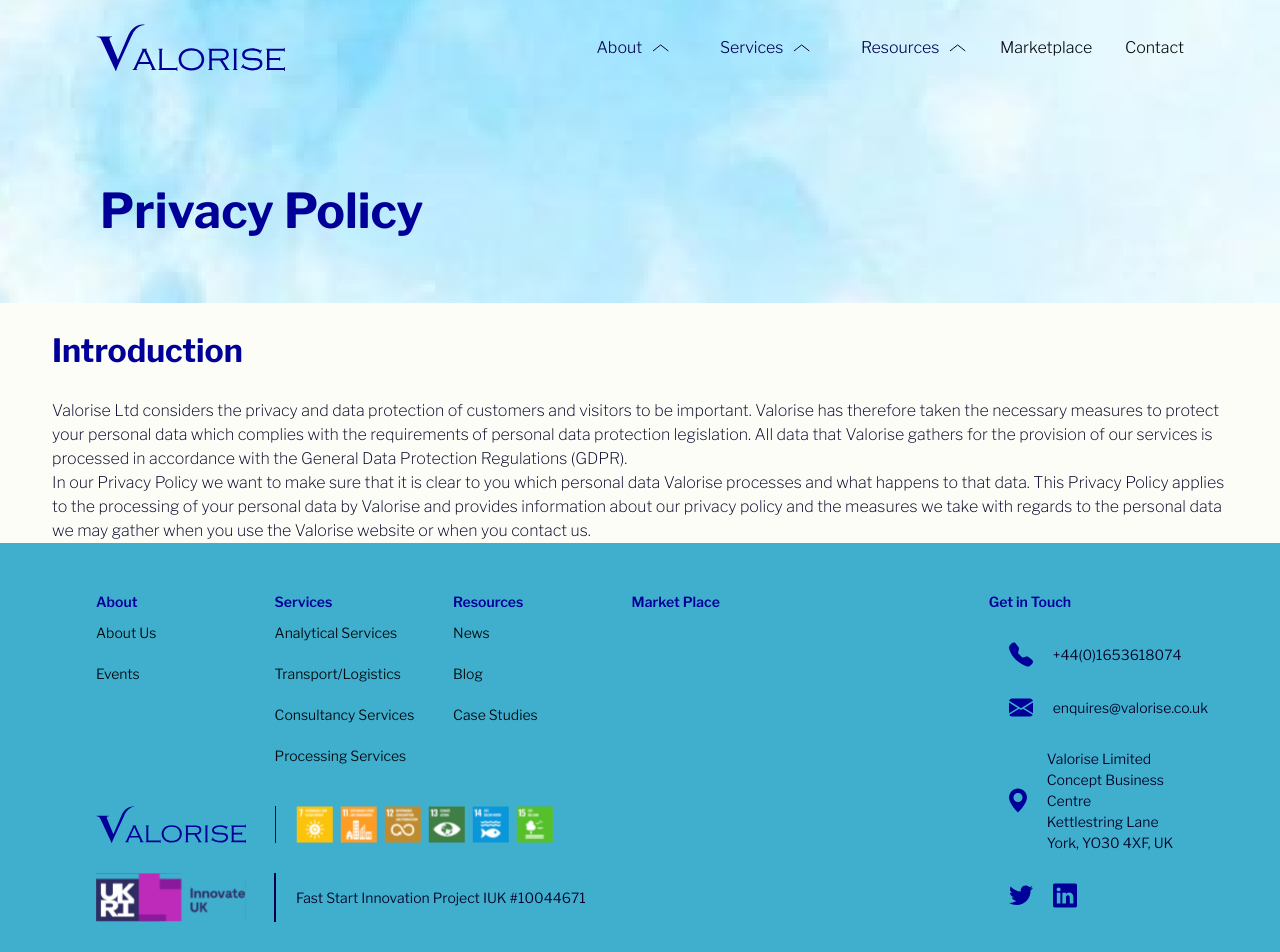
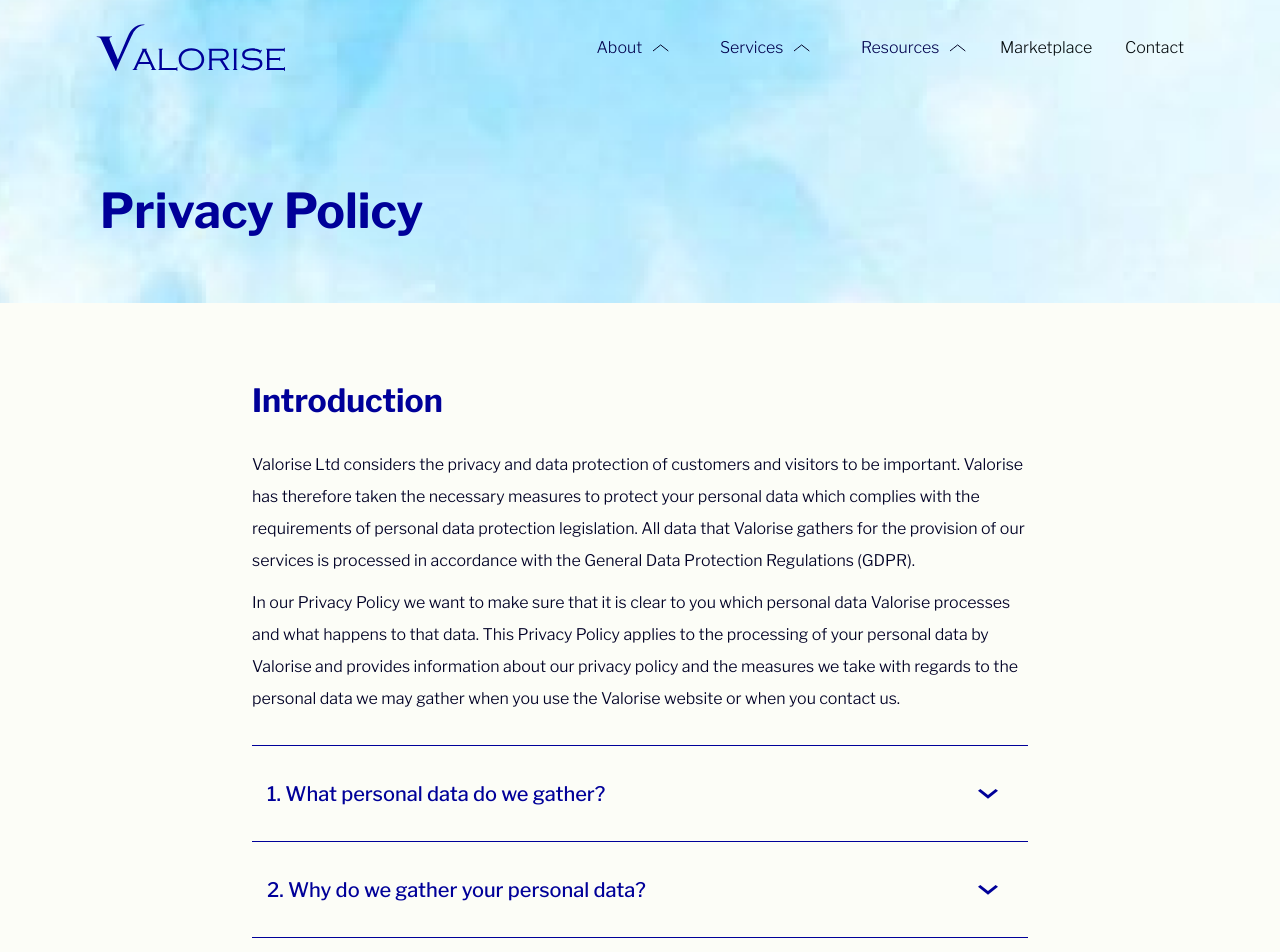
Before and after one commit to Valorise-Limited/Valorise-website, a React (Create React App) app in the folder frontend/: page /legal/privacy-policy in a window 1280 px wide. Shown: the top 952 px of the page. Built offline with nearby package versions, Linux system fonts and the light colour scheme.

Commit message:
complete design conversion for privacy policy page for large screen devices

```diff
--- a/frontend/src/pages/legal/PrivacyPolicy.jsx
+++ b/frontend/src/pages/legal/PrivacyPolicy.jsx
@@ -1,110 +1,177 @@
-import React from 'react';
 import "./privacy-policy.scss";
 import ClimateBanner from 'components/climate-banner/ClimateBanner';
+import arrowDownIcon from "assets/svgs/arrow-down-blue.svg"
+import { useState } from 'react';
 
-// const ppData = [
-//     {
-//         id: 1,
-//         text: "We do not collect any data that can identify you personally through our website. We only collect the data that is necessary to perform legitimate business services., although in line with most websites, some information, e.g., IP address, date and time of visit is logged. Google Analytics is used to monitor our website. The information we collect includes the following:",
-//         bullets: {
-//             b1: "Basic information like your name, position and title, employer, and contact details (e-mail, phone and mailing address).",
-//             b2: "Information on the customer relationship",
-//             b3: "Information relating to your use of our technical platforms e.g., what device (PC/phone/tablet), IP address, operating system, web browser, etc.).",
-//             b4: "Information of your activity on our web pages, including web browser configuration and IP address."
-//         }
-//     },
-//     {
-//         id: 2,
-//         text: "We do not collect any data that can identify you personally through our website. We only collect the data that is necessary to perform legitimate business services., although in line with most websites, some information, e.g., IP address, date and time of visit is logged. Google Analytics is used to monitor our website. The information we collect includes the following:",
-//         bullets: {
-//             b1: "Basic information like your name, position and title, employer, and contact details (e-mail, phone and mailing address).",
-//             b2: "Information on the customer relationship",
-//             b3: "Information relating to your use of our technical platforms e.g., what device (PC/phone/tablet), IP address, operating system, web browser, etc.).",
-//             b4: "Information of your activity on our web pages, including web browser configuration and IP address."
-//         }
-//     },
-//     {
-//         id: 3,
-//         text: "We do not collect any data that can identify you personally through our website. We only collect the data that is necessary to perform legitimate business services., although in line with most websites, some information, e.g., IP address, date and time of visit is logged. Google Analytics is used to monitor our website. The information we collect includes the following:",
-//         bullets: {
-//             b1: "Basic information like your name, position and title, employer, and contact details (e-mail, phone and mailing address).",
-//             b2: "Information on the customer relationship",
-//             b3: "Information relating to your use of our technical platforms e.g., what device (PC/phone/tablet), IP address, operating system, web browser, etc.).",
-//             b4: "Information of your activity on our web pages, including web browser configuration and IP address."
-//         }
-//     },
-//     {
-//         id: 4,
-//         text: "We do not collect any data that can identify you personally through our website. We only collect the data that is necessary to perform legitimate business services., although in line with most websites, some information, e.g., IP address, date and time of visit is logged. Google Analytics is used to monitor our website. The information we collect includes the following:",
-//         bullets: {
-//             b1: "Basic information like your name, position and title, employer, and contact details (e-mail, phone and mailing address).",
-//             b2: "Information on the customer relationship",
-//             b3: "Information relating to your use of our technical platforms e.g., what device (PC/phone/tablet), IP address, operating system, web browser, etc.).",
-//             b4: "Information of your activity on our web pages, including web browser configuration and IP address."
-//         }
-//     },
-//     {
-//         id: 5,
-//         text: "We do not collect any data that can identify you personally through our website. We only collect the data that is necessary to perform legitimate business services., although in line with most websites, some information, e.g., IP address, date and time of visit is logged. Google Analytics is used to monitor our website. The information we collect includes the following:",
-//         bullets: {
-//             b1: "Basic information like your name, position and title, employer, and contact details (e-mail, phone and mailing address).",
-//             b2: "Information on the customer relationship",
-//             b3: "Information relating to your use of our technical platforms e.g., what device (PC/phone/tablet), IP address, operating system, web browser, etc.).",
-//             b4: "Information of your activity on our web pages, including web browser configuration and IP address."
-//         }
-//     },
-//     {
-//         id: 6,
-//         text: "We do not collect any data that can identify you personally through our website. We only collect the data that is necessary to perform legitimate business services., although in line with most websites, some information, e.g., IP address, date and time of visit is logged. Google Analytics is used to monitor our website. The information we collect includes the following:",
-//         bullets: {
-//             b1: "Basic information like your name, position and title, employer, and contact details (e-mail, phone and mailing address).",
-//             b2: "Information on the customer relationship",
-//             b3: "Information relating to your use of our technical platforms e.g., what device (PC/phone/tablet), IP address, operating system, web browser, etc.).",
-//             b4: "Information of your activity on our web pages, including web browser configuration and IP address."
-//         }
-//     },
-//     {
-//         id: 7,
-//         text: "We do not collect any data that can identify you personally through our website. We only collect the data that is necessary to perform legitimate business services., although in line with most websites, some information, e.g., IP address, date and time of visit is logged. Google Analytics is used to monitor our website. The information we collect includes the following:",
-//         bullets: {
-//             b1: "Basic information like your name, position and title, employer, and contact details (e-mail, phone and mailing address).",
-//             b2: "Information on the customer relationship",
-//             b3: "Information relating to your use of our technical platforms e.g., what device (PC/phone/tablet), IP address, operating system, web browser, etc.).",
-//             b4: "Information of your activity on our web pages, including web browser configuration and IP address."
-//         }
-//     },
-//     {
-//         id: 8,
-//         text: "We do not collect any data that can identify you personally through our website. We only collect the data that is necessary to perform legitimate business services., although in line with most websites, some information, e.g., IP address, date and time of visit is logged. Google Analytics is used to monitor our website. The information we collect includes the following:",
-//         bullets: {
-//             b1: "Basic information like your name, position and title, employer, and contact details (e-mail, phone and mailing address).",
-//             b2: "Information on the customer relationship",
-//             b3: "Information relating to your use of our technical platforms e.g., what device (PC/phone/tablet), IP address, operating system, web browser, etc.).",
-//             b4: "Information of your activity on our web pages, including web browser configuration and IP address."
-//         }
-//     },
-// ]
+const ppData = [
+    {
+        id: 1,
+        headingText: "1. What personal data do we gather?",
+        pointOne: {
+            text: "We do not collect any data that can identify you personally through our website. We only collect the data that is necessary to perform legitimate business services., although in line with most websites, some information, e.g., IP address, date and time of visit is logged. Google Analytics is used to monitor our website. The information we collect includes the following:",
+            bullets: [
+                "Basic information like your name, position and title, employer, and contact details (e-mail, phone and mailing address).",
+                "Information on the customer relationship",
+                "Information relating to your use of our technical platforms e.g., what device (PC/phone/tablet), IP address, operating system, web browser, etc.).",
+                "Information of your activity on our web pages, including web browser configuration and IP address."
+            ]
+        },
+        pointTwo: {
+            text: "You are not required to place any personal information on our website, but if you do not you may find that a limited amount of information will be available to you.",
+            bullets: []
+        }
+    },
+    {
+        id: 2,
+        headingText: "2. Why do we gather your personal data?",
+        pointOne: {
+            text: "We mainly gather your personal data in the interests of the usual business practices of Valorise. We may also use your data to provide you with relevant information and to maintain our relationship with you. Your data may also be used for internal visitor analysis in order to further optimise the website.",
+            bullets: []
+        },
+        pointTwo: {
+            text: "Your personal data will only be used for the purposes mentioned and described above. Valorise gathers your personal data either; on the basis of your consent, the data is necessary for the business need, or because it is legally obliged to do so.",
+            bullets: []
+        }
+    },
+    {
+        id: 3,
+        headingText: "3. Who has access to your personal data?",
+        pointOne: {
+            text: "Your data will only be used for its intended purpose by Valorise employees only. Access to your personal data is restricted to those employees that need access to it to perform their role. Should any of the information we hold become out-of-date or need updating please contact us at data@valorise.co.uk",
+            bullets: []
+        },
+        pointTwo: {
+            text: "",
+            bullets: []
+        }
+    },
+    {
+        id: 4,
+        headingText: "4. How do we protect your personal data?",
+        pointOne: {
+            text: "Valorise takes appropriate measures to protect your personal data from unauthorised access, disclosure and improper use, and to monitor the accuracy and integrity of your personal data. These measures are regularly evaluated and updated where necessary.",
+            bullets: []
+        },
+        pointTwo: {
+            text: "",
+            bullets: []
+        }
+    },
+    {
+        id: 5,
+        headingText: "5. How long do we retain your personal data?",
+        pointOne: {
+            text: "Valorise will only retain your personal data for as long as necessary for the purposes stated in this Privacy Policy. If Valorise processes personal data on the basis of your consent, then you can always revoke this consent. For instance, personal data that you provide to us in order to show your interest in the company and to obtain further information is used by us in order to carry out your request only. For statistical purposes, Valorise may store your personal data for longer than is strictly necessary, but it will take additional measures to ensure the principle of data minimisation.",
+            bullets: []
+        },
+        pointTwo: {
+            text: "",
+            bullets: []
+        }
+    },
+    {
+        id: 6,
+        headingText: "6. How can you exercise your rights?",
+        pointOne: {
+            text: "If you have questions about the processing of your personal data by Valorise or if you want to view your personal data that Valorise has processed or have it deleted, corrected or changed, or if you want to object to the processing or invoke your right to restriction of processing, you can contact Valorise via the contact details below. In principle, Valorise will respond to your request within one month.",
+            bullets: []
+        },
+        pointTwo: {
+            text: "If you have a complaint about the processing of personal data by or on behalf of Valorise, you can submit a complaint to the Information Commissioners Office .",
+            bullets: []
+        }
+    },
+    {
+        id: 7,
+        headingText: "7. Links to other websites",
+        pointOne: {
+            text: "Our website contains links to other company websites. These websites may use different privacy rules. It is your responsibility to check this before making your personal information available to them.",
+            bullets: []
+        },
+        pointTwo: {
+            text: "",
+            bullets: []
+        }
+    },
+    {
+        id: 8,
+        headingText: "8. Contact",
+        pointOne: {
+            text: "Valorise Ltd, 1 Concept Business Centre, Kettlestring Lane, York. YO30 4XF.",
+            bullets: []
+        },
+        pointTwo: {
+            text: "Email: data@valorise.co.uk",
+            bullets: []
+        }
+    },
+
+]
 
 const PrivacyPolicy = () => {
+    const [accordionIndex, setAccordionIndex] = useState(null);
+
+
+    const showAccordionContent = (index) => {
+        setAccordionIndex(index);
+        if (accordionIndex === index) {
+            return setAccordionIndex(null)
+        }
+    }
+
 
     return (
         <div className='privacy'>
             <ClimateBanner bannerHeadingText="Privacy Policy" />
             <main className='privacy-content'>
-                <div className='brand-container'>
+                <article className='brand-container-2'>
                     <div className='privacy-intro'>
                         <h3 className='big-heading-3'>
                             Introduction
                         </h3>
-                        <div>
+                        <article className="font-350">
                             <p>Valorise Ltd considers the privacy and data protection of customers and visitors to be important. Valorise has therefore taken the necessary measures to protect your personal data which complies with the requirements of personal data protection legislation. All data that Valorise gathers for the provision of our services is processed in accordance with the General Data Protection Regulations (GDPR).</p>
                             <p>In our Privacy Policy we want to make sure that it is clear to you which personal data Valorise processes and what happens to that data. This Privacy Policy applies to the processing of your personal data by Valorise and provides information about our privacy policy and the measures we take with regards to the personal data we may gather when you use the Valorise website or when you contact us.</p>
-                        </div>
+                        </article>
                     </div>
                     <div className='privacy-accordions'>
+                        {
+                            ppData.map((ppItem, index) => (
 
+                                <div className='accordion' key={ppItem.id}>
+                                    <div className='accordion-visible'>
+                                        <h4 className='big-heading-5 accordion-heading--blue'>{ppItem.headingText}</h4>
+                                        <button type='button' className={`accordion-toggler ${index === accordionIndex ? "selected" : null} `} onClick={() => showAccordionContent(index)}>
+                                            <img src={arrowDownIcon} alt="This is an arrown pointing down" />
+                                        </button>
+                                    </div>
+                                    {
+                                        (accordionIndex === index) ? (
+                                            <div className='accordion-dropdown'>
+
+                                                <p className="">{ppItem.pointOne.text}</p>
+
+
+                                                <ul className="accordion-bullet-listing"> {
+                                                    ppItem.pointOne.bullets.map((bullet, index) => (
+                                                        <li key={index}>{bullet}</li>
+
+                                                    )
+                                                    )
+                                                }
+                                                </ul>
+
+
+
+                                                <p>{ppItem.pointTwo.text}</p>
+                                            </div>
+                                        ) : null
+                                    }
+                                </div>
+                            ))
+                        }
                     </div>
-                </div>
+                </article>
             </main>
         </div>
     )
--- a/frontend/src/pages/legal/privacy-policy.scss
+++ b/frontend/src/pages/legal/privacy-policy.scss
@@ -0,0 +1,74 @@
+@use "styles/colors" as colors;
+@use "styles/typography" as typo;
+
+.privacy-content {
+    padding-top: 5rem;
+    padding-bottom: 12rem;
+}
+
+.accordion {
+    padding: 2.25rem 1.5rem;
+    border-top: 1px solid colors.$brand-blue;
+
+}
+
+.accordion:last-child {
+    border-bottom: 1px solid colors.$brand-blue;
+}
+
+.accordion-heading--blue {
+    color: colors.$brand-blue;
+}
+
+.accordion-visible {
+    display: flex;
+    align-items: center;
+    justify-content: space-between;
+
+}
+
+.accordion-dropdown {
+
+    &>* {
+        margin-top: 1.5rem;
+    }
+}
+
+.accordion-bullet-listing {
+    padding-left: 3rem;
+
+    &>li {
+        list-style: disc;
+    }
+}
+
+.accordion-dropdown {
+    padding-right: 1rem;
+    line-height: typo.$fz-heading-3;
+    font-weight: 300;
+}
+
+.privacy-intro>article {
+    margin-bottom: 3rem;
+}
+
+.privacy-intro>article p {
+    line-height: typo.$fz-heading-3;
+    margin-bottom: 1rem;
+}
+
+.accordion-toggler {
+    display: flex;
+    align-items: center;
+    justify-content: center;
+    background-color: transparent;
+    border: 1px solid transparent;
+    width: 5rem;
+    height: 5rem;
+    border-radius: 50%;
+    transition: background-color .35s ease-in;
+
+    &.selected {
+        background-color: colors.$brand-orange;
+    }
+}
--- a/frontend/src/styles/_helpers.scss
+++ b/frontend/src/styles/_helpers.scss
@@ -25,6 +25,19 @@
 
     @media (min-width: 1200px) {
         max-width: 120rem;
+    }
+}
+
+.brand-container-2 {
+    margin-left: auto;
+    margin-right: auto;
+    padding-left: 2.4rem;
+    padding-right: 2.4rem;
+    width: 100%;
+
+
+    @media (min-width: 1200px) {
+        max-width: 82.4rem;
     }
 }
 
@@ -75,6 +88,16 @@
     right: 0;
 }
 
+//font-weight
+.font-350 {
+    font-weight: 350;
+}
+
+.font-400 {
+    font-weight: 400;
+}
+
+
 //typography helpers
 .big-heading-1 {
     font-size: clamp(4rem, 6vw, typo.$fz-heading-1);
@@ -112,7 +135,7 @@
     font-size: typo.$fz-heading-5;
     color: colors.$brand-dark-blue;
     letter-spacing: 1.5%;
-    font-weight: 550;
+    font-weight: 500;
     line-height: 2;
 }
 
```
Also changed, not shown: frontend/src/pages/about/components/team-section/TeamsSection.jsx (+11 -11 lines), frontend/src/assets/svgs/arrow-down-blue.svg (added).
